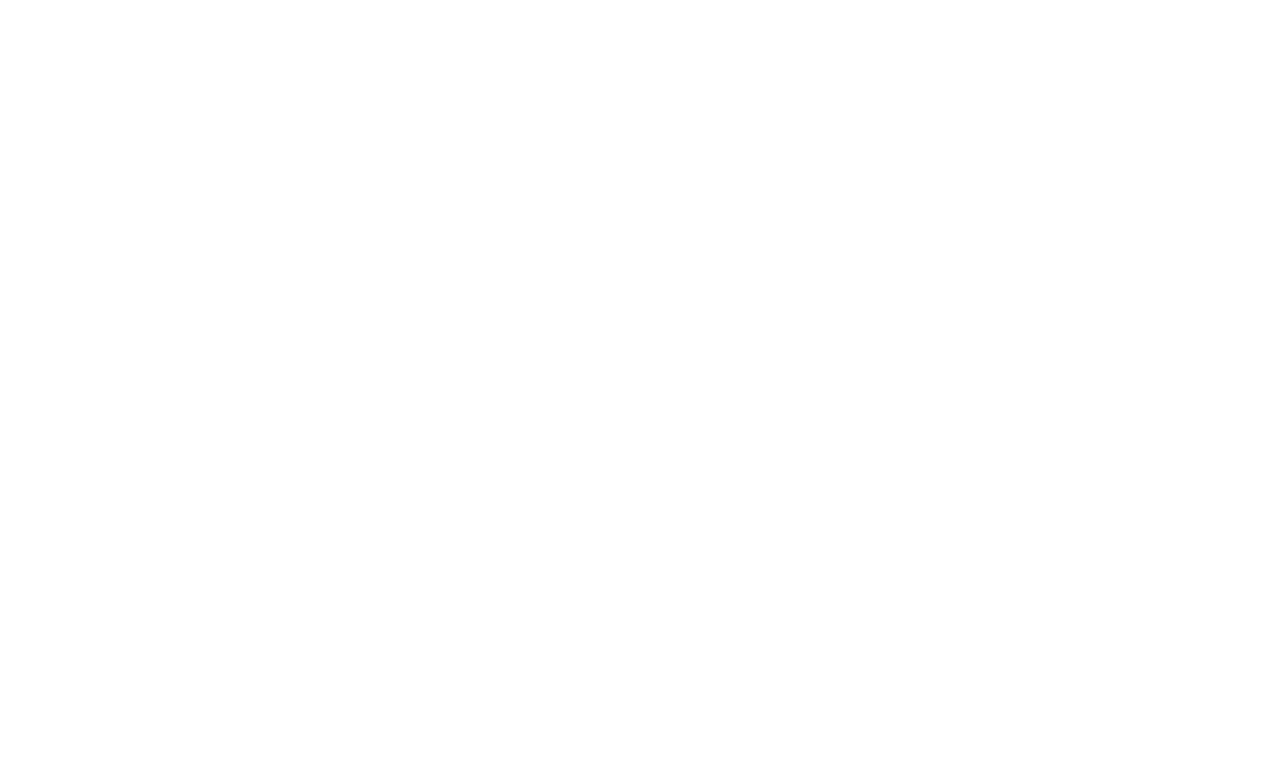
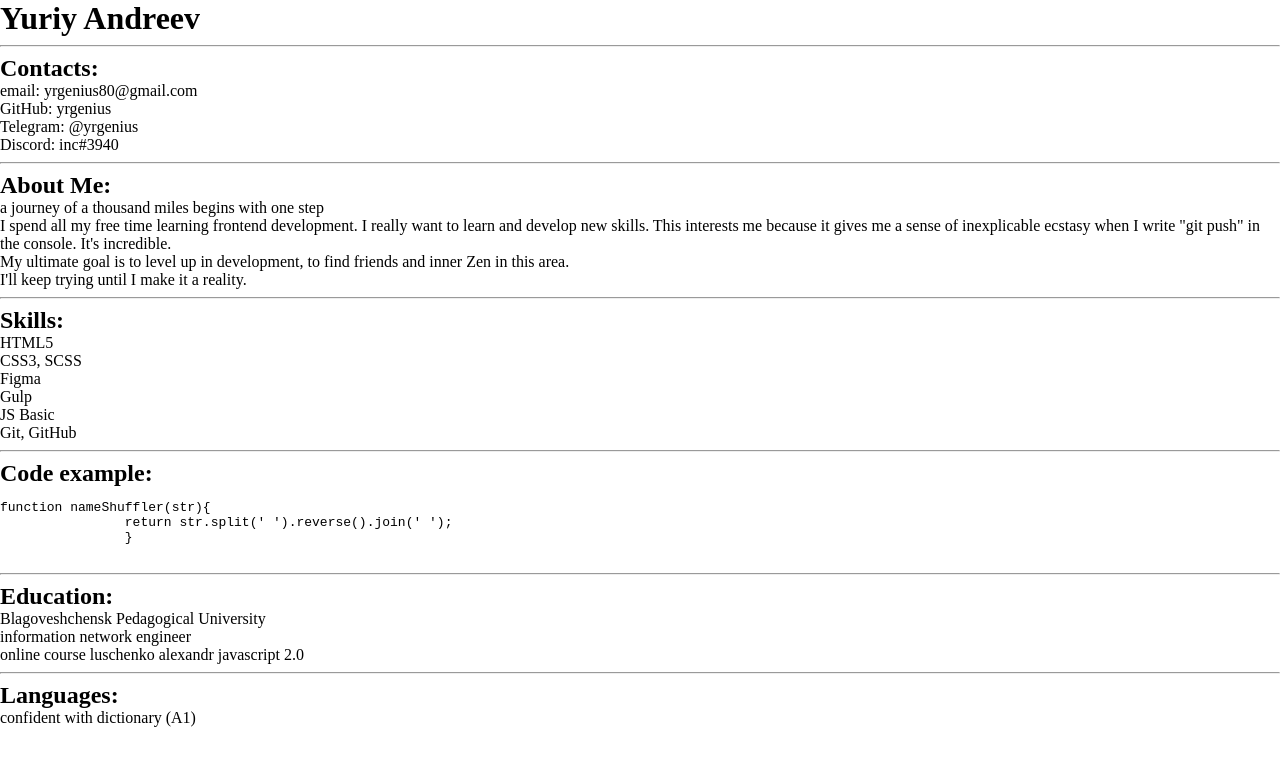
Before and after one commit to yrgenius/rsschool-cv, a plain HTML site: page index.html in a window 1280 px wide. Drawn offline with Linux system fonts and the light colour scheme.

Commit message:
feat: add base layout

```diff
--- a/index.html
+++ b/index.html
@@ -10,7 +10,54 @@
 </head>
 
 <body>
-
+    <h1>Yuriy Andreev</h1>
+    <hr />
+    <h2>Contacts:</h2>
+    <ul>
+        <li>email: yrgenius80@gmail.com</li>
+        <li>GitHub: <a href="https://github.com/yrgenius">yrgenius</a></li>
+        <li>Telegram: <a href="https://t.me/yrgenius">@yrgenius</a></li>
+        <li>Discord: inc#3940</li>
+    </ul>
+    <hr />
+    <h2>About Me:</h2>
+    <blockquote>
+        <p>a journey of a thousand miles begins with one step</p>
+    </blockquote>
+    <p>I spend all my free time learning frontend development. I really want to learn and develop new skills. This interests me because it gives me a sense of inexplicable ecstasy when I write &quot;git push&quot; in the console. It's incredible.</p>
+    <p>My ultimate goal is to level up in development, to find friends and inner Zen in this area.</p>
+    <p>I'll keep trying until I make it a reality.</p>
+    <hr />
+    <h2>Skills:</h2>
+    <ol>
+        <li>HTML5</li>
+        <li>CSS3, SCSS</li>
+        <li>Figma</li>
+        <li>Gulp</li>
+        <li>JS Basic</li>
+        <li>Git, GitHub</li>
+    </ol>
+    <hr />
+    <h2>Code example:</h2>
+    <pre><code>function nameShuffler(str){
+                return str.split(' ').reverse().join(' ');
+                }
+    </code></pre>
+    <hr />
+    <h2>Education:</h2>
+    <ul>
+        <li>Blagoveshchensk Pedagogical University
+            <ul>
+                <li>information network engineer</li>
+            </ul>
+        </li>
+        <li>online course luschenko alexandr javascript 2.0</li>
+    </ul>
+    <hr />
+    <h2>Languages:</h2>
+    <ul>
+        <li>confident with dictionary (A1)</li>
+    </ul>
 </body>
 
 </html>
```
